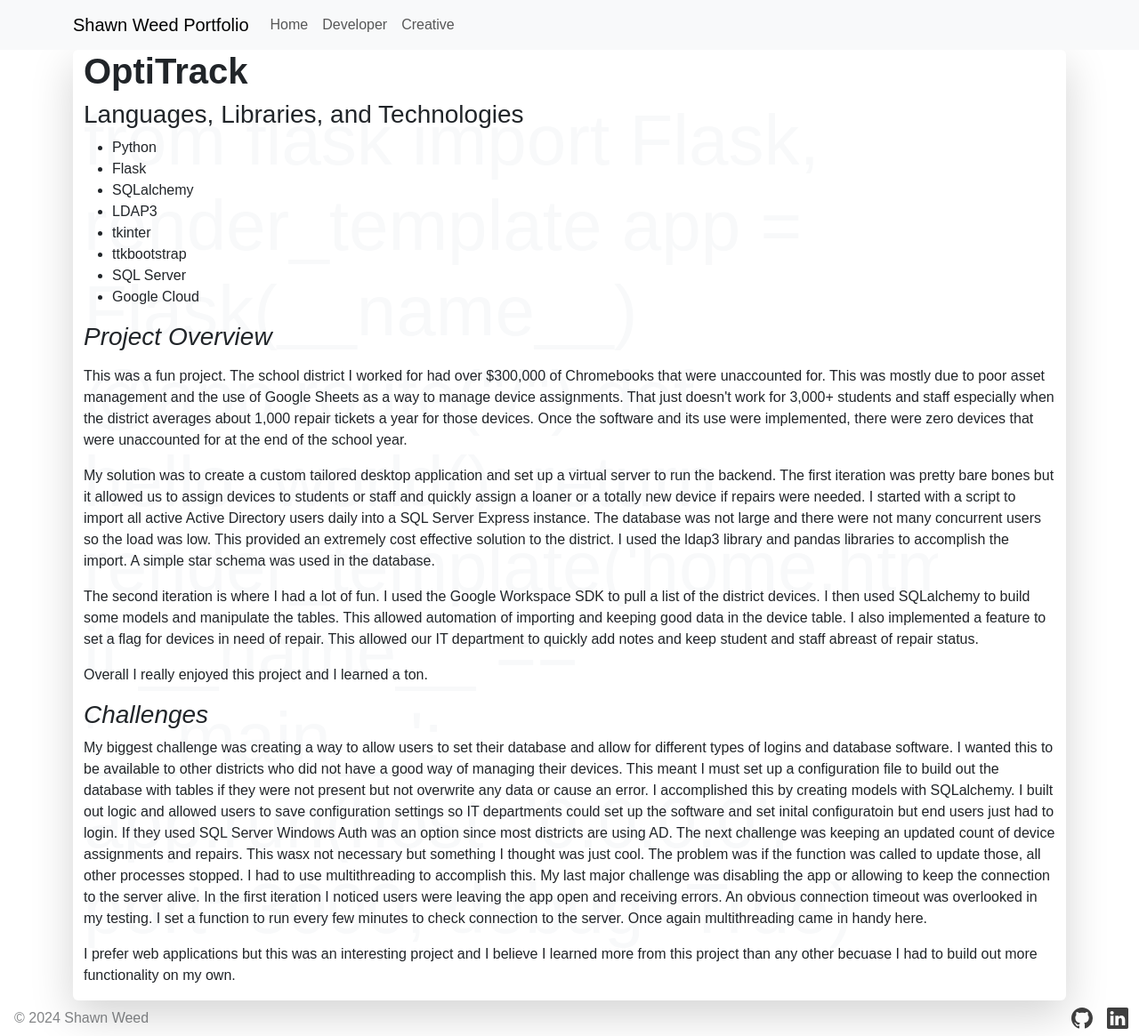
After one commit to shawn-weed/portfolio-website, a Flask app: page /developer/OptiTrack in a window 1280 px wide. The commit adds this page. Shown: the whole page at 89% size. Run offline with Flask 3, Linux system fonts and the light colour scheme.

Commit message:
Added pages for projects

```diff
--- a/static/css/index.css
+++ b/static/css/index.css
@@ -3,7 +3,7 @@
 
 }
 
-button:hover {
+a:hover {
     font-style: italic;
 }
 
@@ -13,6 +13,6 @@
     width: 100%;
 }
 
-#nameContainer, #dv, #create {
+#nameContainer, #dv, #create, #about{
     text-shadow: 1px -1px #fff;
 }
--- /dev/null
+++ b/templates/hardt4il.html
@@ -0,0 +1,70 @@
+{% extends 'index.html' %}
+{% block content%}
+<div id='projectTitle'>
+  <h1 class='fw-bold'>
+  {% block title %}
+    <a class='text-black' href='https://hardt4il.com'>Hardt4il Website</a>
+  {% endblock title%}
+  <h3>
+    Languages, Libraries, and Technologies
+  </h3>
+  {% block lang %}
+    <ul>
+      <li>Javascript</li>
+      <li>HTML</li>
+      <li>CSS</li>
+      <li>React</li>
+      <li>Express</li>
+      <li>MongoDB</li>
+      <li>Node.js</li>
+      <li>Tailwind React/Flowbite React</li>
+      <li>Google Cloud</li>
+    </ul>
+  {% endblock lang %}
+  </h1>
+    <h3 class='mb-3'><em>
+      Project Overview
+    </h3></em>
+    {% block overview%}
+      <p class='fs-6'>
+        The Hardt4il website is a project I started out of my love for mountain biking.
+        Using the MERN stack and Tailwind for quick CSS and utilities, the site is ready
+        to scale as fast as I need it to. Express is minimalistic and flexible. MongoDB paired
+        with the mongoose library also makes retireiving and storing data a breeze. Lastly,
+        the addition of Firebase allows for binary storage for media and a nice-to-have OAuth
+        feature. Since I am a one man show running this site with other priorities, I am able
+        to add new routes/pages quickly without any fuss.
+      </p>
+      <p class='fs-6'>
+        Currently users are able to sign-up for an account which then allows for commenting on articles.
+        They can set a profile image or use the default "rider in a full face" avatar. For admins there is a
+        console to create a new post, manage posts, comments, and users. On the media page, the YouTube API
+        is used to return videos from three different playlist on my YouTube channel.
+      </p>
+      <p class='fs-6'>
+        The design and color scheme is meant to
+        be simple and easy to navigate. The bold and bright pops of color fit in well
+        with current trends in the mountain biking scene. Dark and light modes are provided.
+      </p>
+    {% endblock overview %}
+  <h3><em>
+    Challenges
+  </h3></em>
+  {% block challenges %}
+  <p>
+    This was my first use of Tailwind React and Flowbite React. There was a small learning curve but once
+    I got the hang of it I enjoyed using the library. Flowbite has some great components
+    to use out of the box. I wasn't satsfied with everything about them so I learned to
+    modify the base themes.
+  </p>
+  <p>
+    My other challenge was also related to styling. Specifically related to video. Getting
+    the videos to fit in an appealing way with the react-youtube player was a lot of trial
+    and error. Scaling the size of the player itself was easy. The video contained in the
+    player was different. I ended up hard coding the size of the player and creating a layout
+    that worked with that size on all screens. I may come back to this and see if I can accomplish
+    my original layout ideas.
+  </p>
+  {% endblock challenges%}
+</div>
+{% endblock content%}
--- a/templates/index.html
+++ b/templates/index.html
@@ -6,10 +6,13 @@
          initial-scale=1'>
         <title>SHAWN WEED</title>
         <link href="https://cdn.jsdelivr.net/npm/bootstrap@5.3.3/dist/css/bootstrap.min.css" rel="stylesheet" integrity="sha384-QWTKZyjpPEjISv5WaRU9OFeRpok6YctnYmDr5pNlyT2bRjXh0JMhjY6hW+ALEwIH" crossorigin="anonymous">
+        <script defer src="https://cdn.jsdelivr.net/npm/bootstrap@5.3.3/dist/js/bootstrap.bundle.min.js" integrity="sha384-YvpcrYf0tY3lHB60NNkmXc5s9fDVZLESaAA55NDzOxhy9GkcIdslK1eN7N6jIeHz" crossorigin="anonymous"></script>
         <link rel="stylesheet" href="{{url_for('static', filename='./css/index.css')}}" />
     </head>
     <body id='homeBody'>
-      {% include 'nav.html'%}
+      <div class='position-relative z-2'>
+        {% include 'nav.html'%}
+      </div>
       <div id='bg' class='container w-100 d-flex align-items-center'>
         <div id='mainContainer' class='container d-flex min-vh-100 align-items-center shadow-lg rounded'>
           <div id='dev' class='position-absolute z-n1 w-75 text-light display-1 overflow-hidden'>
@@ -27,15 +30,18 @@
           </div>
         {% block content %}
           <img id='me' src='static/images/_DSC1291-Edit.png' class='position-absolute align-self-end h-100 z-0'/>
-          <div id='textContainer' class='position-relative container d-md-flex align-items-end mw-50'>
+          <div id='textContainer' class='position-relative container align-items-end mw-50'>
             <div id='nameContainer' class='container d-flex justify-content-center'>
               <span class='display-4'>Shawn Weed</span>
             </div>
-            <div id='buttonContainer' class='container d-flex justify-content-between align-items-end'>
+            <div id='buttonContainer' class='container d-flex justify-content-center gap-5 align-items-end'>
               <a id='dv' href='/developer'  class='border-0 bg-transparent fs-3 text-decoration-none text-black'>Developer</a>
               <h3 class='ml-2 mr-2'> | </h3>
               <a id='create' class='border-0 bg-transparent fs-3 text-decoration-none text-black'>Creative</a>
             </div>
+            <h4 id='about' class= 'mt-5 text-center'>Full stack developer with a creative side. Half thrill seeker. Half visual media nerd.
+              I build effective and scalable applications.
+            </h4>
           </div>
         {% endblock %}
         </div>
--- a/templates/nav.html
+++ b/templates/nav.html
@@ -1,16 +1,21 @@
 <nav class="navbar navbar-expand-lg bg-body-tertiary">
-  <div class="container-fluid">
-    <a class="navbar-brand" href="#">Navbar</a>
-    <button class="navbar-toggler" type="button" data-bs-toggle="collapse" data-bs-target="#navbarNavAltMarkup" aria-controls="navbarNavAltMarkup" aria-expanded="false" aria-label="Toggle navigation">
+  <div class="container">
+    <a class="navbar-brand" href="/">Shawn Weed Portfolio</a>
+    <button class="navbar-toggler" type="button" data-bs-toggle="collapse" data-bs-target="#navbarNav" aria-controls="navbarNav" aria-expanded="false" aria-label="Toggle navigation">
       <span class="navbar-toggler-icon"></span>
     </button>
-    <div class="collapse navbar-collapse" id="navbarNavAltMarkup">
-      <div class="navbar-nav">
-        <a class="nav-link active" aria-current="page" href="/">Home</a>
-        <a class="nav-link" href="/developer">Developer</a>
-        <a class="nav-link" href="/creative">Creative</a>
-        <a class="nav-link">About</a>
-      </div>
+    <div class="collapse navbar-collapse" id="navbarNav">
+      <ul class="navbar-nav">
+        <li class="nav-item">
+          <a class="nav-link" href="{{ url_for('views.home') }}">Home</a>
+        </li>
+        <li class="nav-item">
+          <a class="nav-link" href={{ url_for('views.developer') }}>Developer</a>
+        </li>
+        <li class="nav-item">
+          <a class="nav-link" href="#">Creative</a>
+        </li>
+      </ul>
     </div>
   </div>
 </nav>
--- /dev/null
+++ b/templates/optitrack.html
@@ -0,0 +1,78 @@
+{% extends 'hardt4il.html' %}
+
+{% block title%}
+    OptiTrack
+{% endblock title%}
+{% block lang %}
+    <ul>
+      <li>Python</li>
+      <li>Flask</li>
+      <li>SQLalchemy</li>
+      <li>LDAP3</li>
+      <li>tkinter</li>
+      <li>ttkbootstrap</li>
+      <li>SQL Server</li>
+      <li>Google Cloud</li>
+    </ul>
+{% endblock lang %}
+{% block overview %}
+<p> This was a fun project. The school district I worked for had over $300,000
+    of Chromebooks that were unaccounted for. This was mostly due to poor asset
+    management and the use of Google Sheets as a way to manage device assignments.
+    That just doesn't work for 3,000+ students and staff especially when the district
+    averages about 1,000 repair tickets a year for those devices. Once the software
+    and its use were implemented, there were zero devices that were unaccounted for
+    at the end of the school year.
+</p>
+<p>
+    My solution was to create a custom tailored desktop application and set up a virtual
+    server to run the backend. The first
+    iteration was pretty bare bones but it allowed us to assign devices to students
+    or staff and quickly assign a loaner or a totally new device if repairs were
+    needed. I started with a script to import all active Active Directory users daily
+    into a SQL Server Express instance. The database was not large and there were not many
+    concurrent users so the load was low. This provided an extremely cost effective
+    solution to the district. I used the ldap3 library and pandas libraries to accomplish
+    the import. A simple star schema was used in the database.
+</p>
+<p>
+    The second iteration is where I had a lot of fun. I used the Google Workspace SDK
+    to pull a list of the district devices. I then used SQLalchemy to build some models
+    and manipulate the tables. This allowed automation of importing and keeping good
+    data in the device table. I also implemented a feature to set a flag for devices
+    in need of repair. This allowed our IT department to quickly add notes and keep
+    student and staff abreast of repair status.
+</p>
+<p>
+    Overall I really enjoyed this project and I learned a ton.
+</p>
+{% endblock overview %}
+{% block challenges%}
+<p>
+    My biggest challenge was creating a way to allow users to set their database and
+    allow for different types of logins and database software. I wanted this to be
+    available to other districts who did not have a good way of managing their devices.
+    This meant I must set up a configuration file to build out the database with tables
+    if they were not present but not overwrite any data or cause an error. I accomplished
+    this by creating models with SQLalchemy. I built out logic and allowed users to save
+    configuration settings so IT departments could set up the software and set inital
+    configuratoin but end users just had to login. If they used SQL Server Windows Auth
+    was an option since most districts are using AD.
+
+    The next challenge was keeping an updated count of device assignments and repairs.
+    This wasx not necessary but something I thought was just cool. The problem was if
+    the function was called to update those, all other processes stopped. I had to use
+    multithreading to accomplish this.
+
+    My last major challenge was disabling the app or allowing to keep the connection
+    to the server alive. In the first iteration I noticed users were leaving the app
+    open and receiving errors. An obvious connection timeout was overlooked in my testing.
+    I set a function to run every few minutes to check connection to the server. Once
+    again multithreading came in handy here.
+</p>
+<p>
+    I prefer web applications but this was an interesting project and I believe
+    I learned more from this project than any other becuase I had to build out more
+    functionality on my own.
+</p>
+{% endblock challenges%}
--- a/views.py
+++ b/views.py
@@ -16,13 +16,25 @@
         projects = []
         if r.status_code == 200:
             response = r.json()
+            print(r)
             for i in response:
                 projects.append({'name': i['name'], 'desc': i['description'], 'url': i['html_url']})
             return render_template("developer.html", projects=projects)
         else:
-            print('no here')
-            return render_template('developer.html', code = r.status_code)
+            return render_template('developer.html', error = 'Code : ' + str(r.status_code))
 
     except Exception as e:
         error = e
         return render_template('developer.html', error=error)
+
+@views.route("developer/hardt4il-website")
+def hardt4il():
+    return render_template('hardt4il.html')
+
+@views.route("developer/OptiTrack")
+def optitrack():
+    return render_template('optitrack.html')
+
+@views.route("developer/portfolio-website")
+def porfolio():
+    return render_template('portfolio.html')
```
Also changed, not shown: templates/developer.html (+6 -3 lines), templates/portfolio.html (added, +38 -0 lines).
